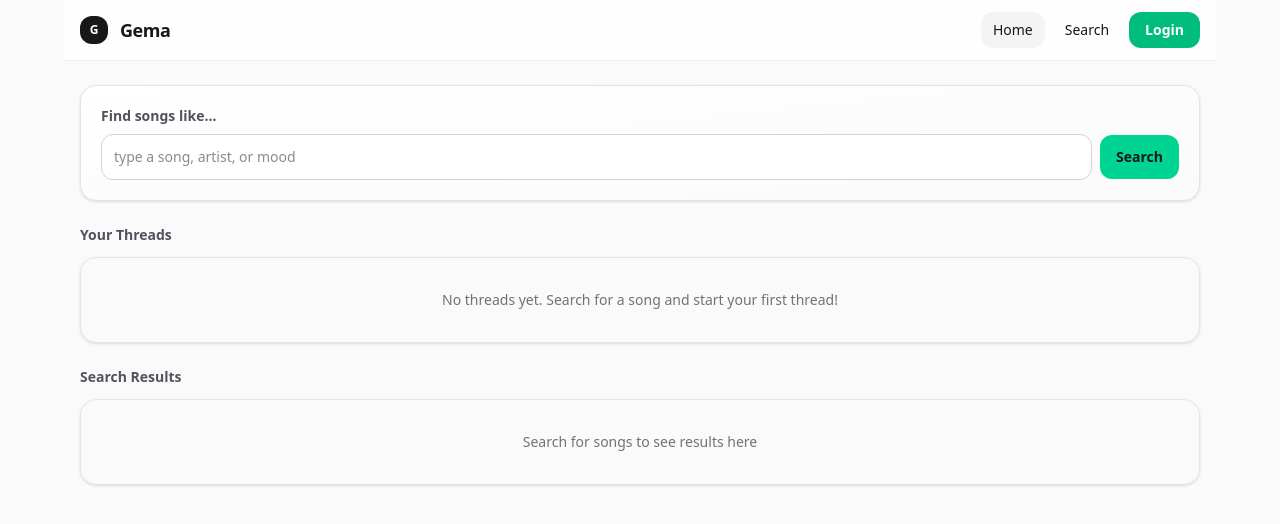
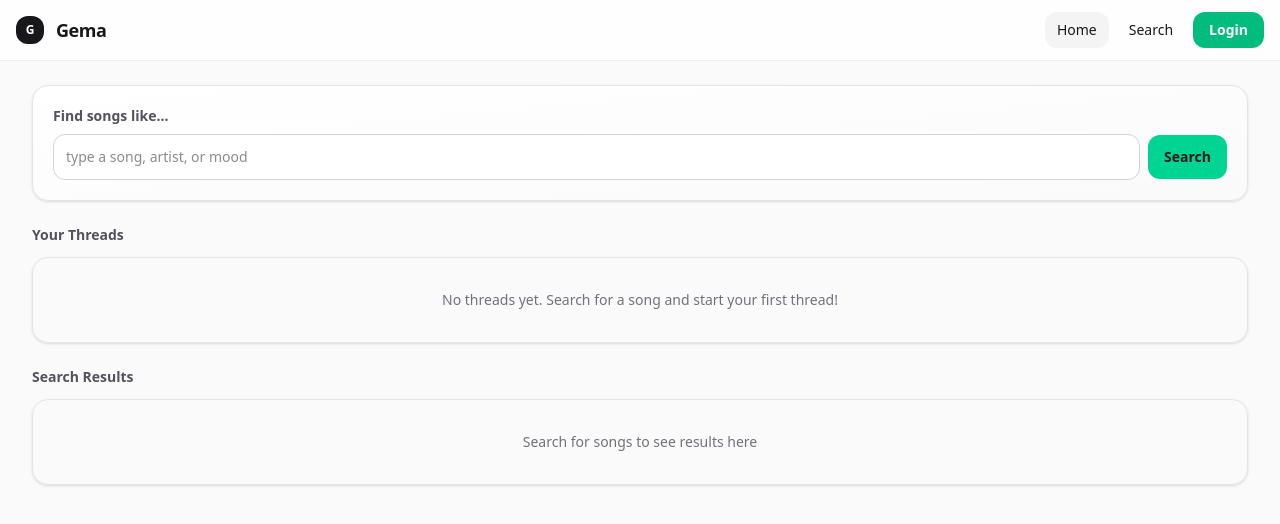
Before and after one commit to kylieoeffie/Gema, a React (Vite) app: page / in a window 1280 px wide. Shown: the top 524 px of the page. Built offline with nearby package versions, Linux system fonts and the light colour scheme.

Commit message:
Update README run commands and refine edge-to-edge layout

```diff
--- a/src/App.tsx
+++ b/src/App.tsx
@@ -174,8 +174,8 @@ export default function App() {
 
   return (
     <div className="min-h-screen bg-zinc-50 text-zinc-900 dark:bg-zinc-950 dark:text-zinc-100">
-      <div className="mx-auto max-w-6xl px-4">
-        <header className="sticky top-0 z-10 -mx-4 border-b border-zinc-200/60 bg-white/80 backdrop-blur dark:border-zinc-800 dark:bg-zinc-900/70">
+      <div className="w-full">
+        <header className="sticky top-0 z-10 border-b border-zinc-200/60 bg-white/80 backdrop-blur dark:border-zinc-800 dark:bg-zinc-900/70">
           <div className="flex items-center justify-between px-4 py-3">
             <div className="flex items-center gap-3">
               <div className="grid h-7 w-7 place-items-center rounded-xl bg-zinc-900 text-white dark:bg-white dark:text-zinc-900">
@@ -229,7 +229,7 @@ export default function App() {
           </div>
         </header>
 
-        <main className="py-6">
+        <main className="px-4 py-6 sm:px-6 lg:px-8">
           {tab === "home" && (
             <div className="space-y-6">
               <div className="rounded-2xl border border-zinc-200 bg-gradient-to-br from-white to-zinc-50 p-5 shadow-sm dark:border-zinc-800 dark:from-zinc-900 dark:to-zinc-950">
--- a/src/index.css
+++ b/src/index.css
@@ -4,3 +4,12 @@
   -webkit-font-smoothing: antialiased;
   -moz-osx-font-smoothing: grayscale;
 }
+
+html,
+body,
+#root {
+  width: 100%;
+  min-height: 100%;
+  margin: 0;
+  padding: 0;
+}
```
Also changed, not shown: 1 other file (tests, documents, lock files or other folders).
